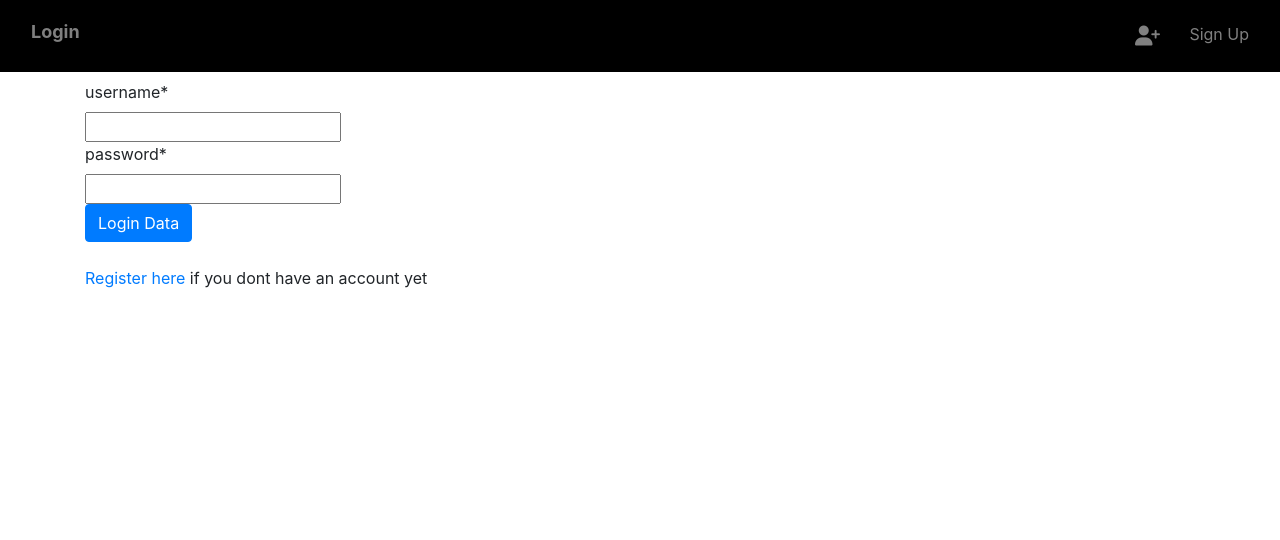
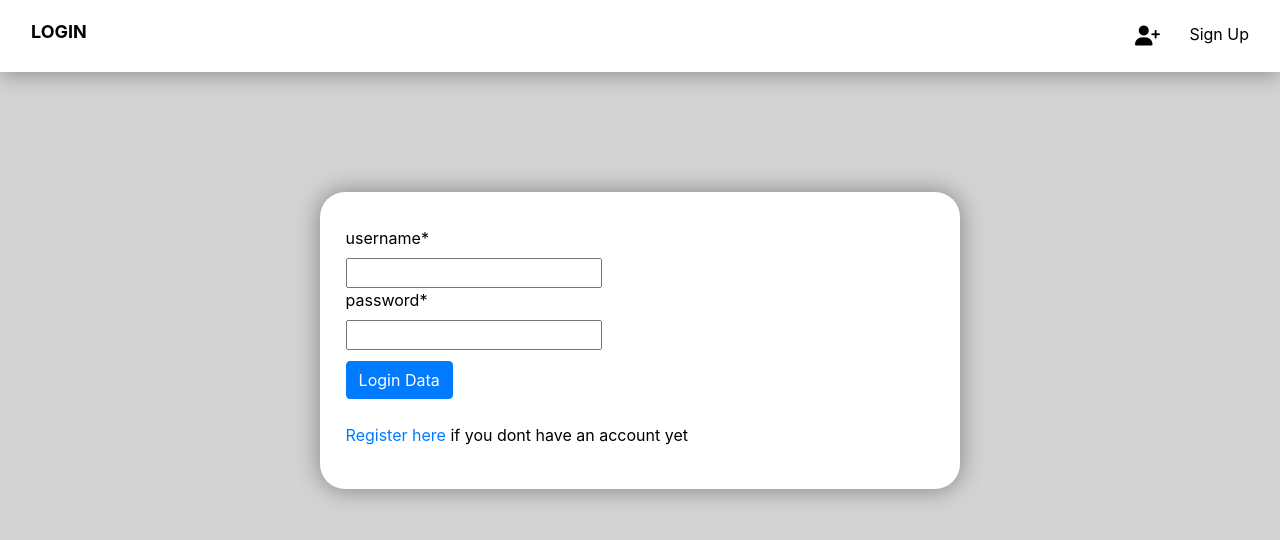
Before and after one commit to elsa-k-donovan/ImageFlow, a Django app: page /login/ in a window 1280 px wide. Shown: the top 540 px of the page. Run offline with Django 3.2, Linux system fonts and the light colour scheme; parts of the project's set-up code (start-up, migrations or seed data) failed here and were passed over; some libraries are stand-ins or nearby versions.

Commit message:
fixed UI on login.html

```diff
--- a/DDI_Website/Templates_HTML/templates/Home/login.html
+++ b/DDI_Website/Templates_HTML/templates/Home/login.html
@@ -1,23 +1,22 @@
 {% extends "Home/base.html" %}
-
 
 {%  load crispy_forms_tags  %}
 
 {% block title %}
 
 
-<nav class="navbar navbar-dark" style="background-color: #000000;">
+<nav class="navbar navbar-dark" style="filter: drop-shadow(0 0 0.75rem grey); z-index:20; width:100%; position:fixed; top: 0px; background-color: white;">
   <div class="container-fluid">
       <div class="navbar-header">
         <ul class="nav navbar-nav navbar-left pull-left">
           <li class="nav-item">
-            <a class="nav-link" href="#"> <h1 style="font-size: large;"> <strong> Login </strong>  </h1> </a></li>
+            <a class="nav-link" href="#"> <h1 style="font-size: large; color: black;"> <strong> LOGIN </strong>  </h1> </a></li>
         </ul>
       </div>
       <div class="navbar-body">
         <ul class="nav navbar-nav navbar-right pull-right">
             <li class="nav-item">
-              <a class="nav-link" href="/register/">
+              <a class="nav-link" href="/register/" style="color:black">
                 <span class="fa-stack fa-lg">
                   <i class="fas fa-user-plus"></i>
                 </span> Sign Up </a></li>
@@ -29,13 +28,24 @@
 {% endblock title %}
 
   {% block login %}
+
+  <style>
+    html, body {
+      background-color: lightgray;
+    }
+
+    .buttonHolder {
+      padding-top: 2%;
+    }
+  </style>
     <script>
       $(document).ready(function(){
           $("#loginFail").modal('show');
       });
     </script>
 
-    <div class="container">
+  <div id="gathering" style="padding-top: 15%">
+    <div class="container" style="color:black; width: 50%; padding: 2%; margin-top: 30%; margin-bottom: 15%; margin: 0 auto; border-radius: 25px; filter: drop-shadow(0 0 0.75rem grey); background-color: white; z-index: -1;">
       {%  crispy Loginform Loginform.helper  %}
       <br>
       <!-- data-toggle="modal" data-target="#myModal" -->
@@ -62,6 +72,7 @@
             </div>
           </div>
         </div>
+      </div>
       {% endfor %}
       <p> <a href="/register"> Register here </a> if you dont have an account yet</p>
     </div>
```
